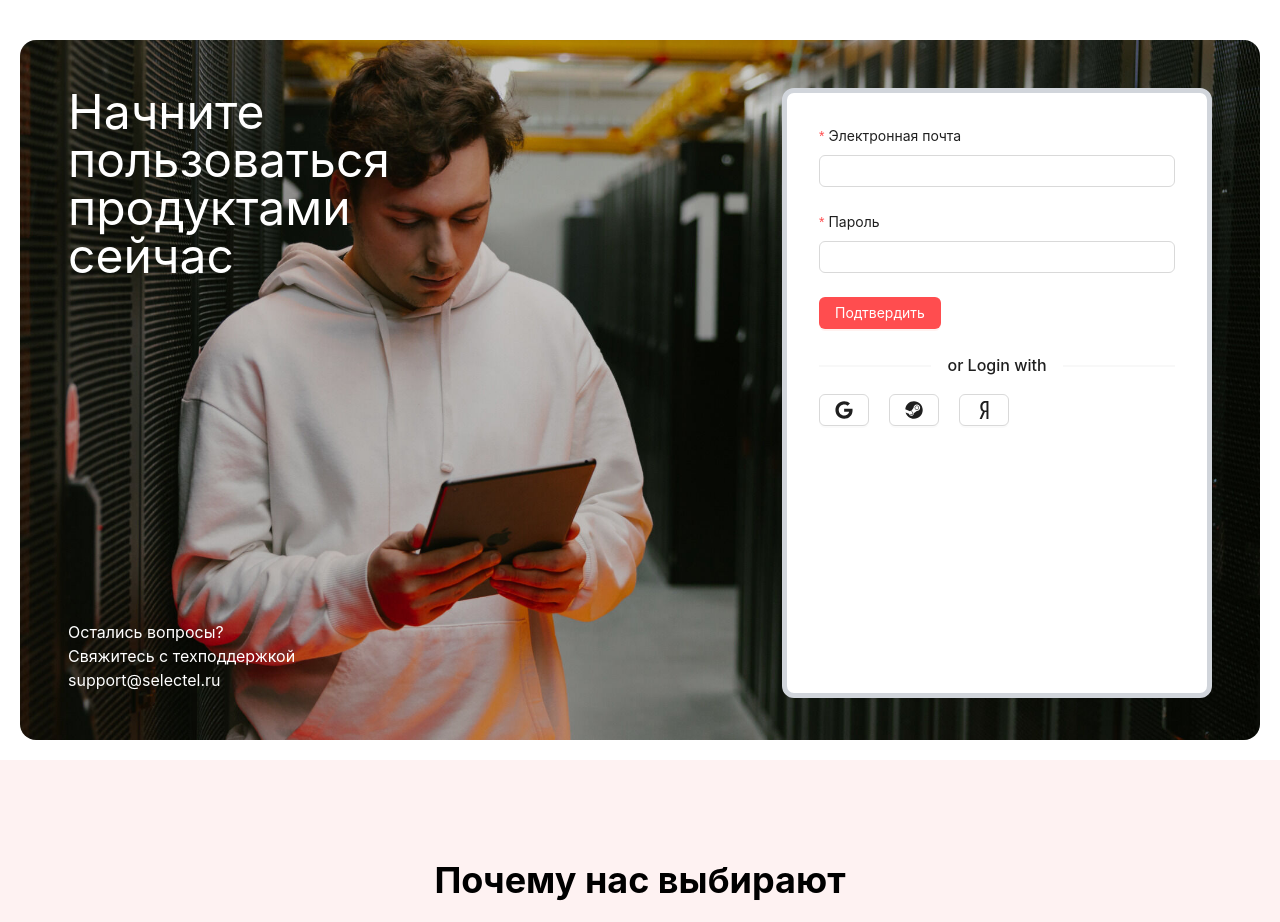
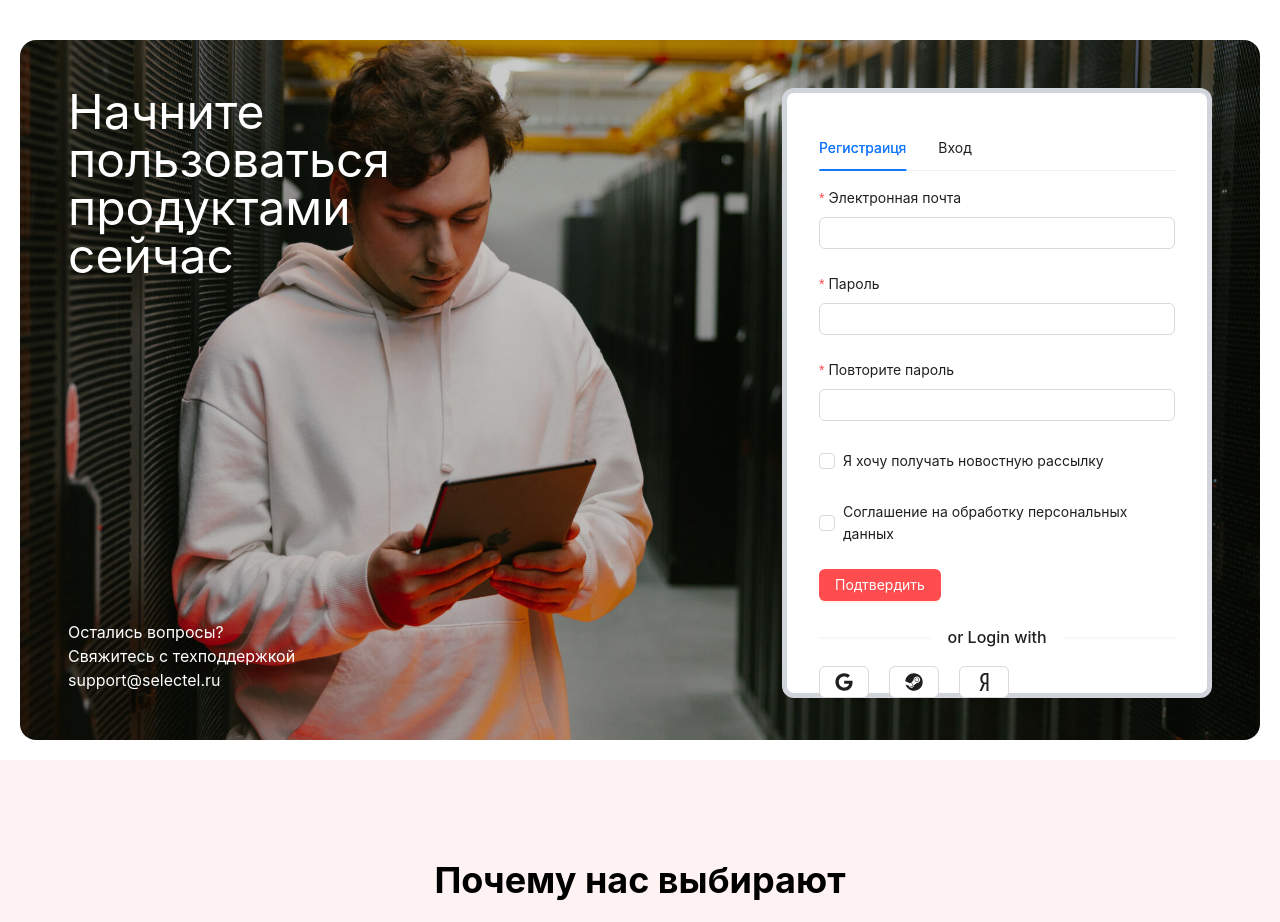
Before and after one commit to BibaBlloba/SelectServ2, a React (Vite) app in the folder frontend/: page /MasterLogin in a window 1280 px wide. Shown: the part 1580-2502 px from the top of the page. Built offline with nearby package versions, Linux system fonts and the light colour scheme.

Commit message:
Refactoring

```diff
--- a/frontend/src/components/Login.jsx
+++ b/frontend/src/components/Login.jsx
@@ -1,8 +1,6 @@
 import { Button, Divider, Form, Input } from 'antd'
 import axios from 'axios'
-import React, { useContext, useState } from 'react'
 import { FaGoogle, FaSteam, FaYandex } from 'react-icons/fa'
-import { UserContext, UserProvider } from '../context/UserContext'
 
 const onFinish = async (values) => {
   console.log('Success: ', values);
--- a/frontend/src/components/MasterRegister.jsx
+++ b/frontend/src/components/MasterRegister.jsx
@@ -1,42 +1,20 @@
-import { Anchor, Button, Checkbox, Divider, Form, Input } from "antd";
-import { useRef, useState, useEffect } from "react";
-import { FaGoogle, FaSteam, FaYandex } from "react-icons/fa";
+import { Tabs } from "antd";
 import Register from "./Register";
-import { Outlet } from "react-router-dom";
-
-const USER_REGEX = /^[a-zA-Z][a-zA-Z0-9-_]{3,23}$/;
-const PWD_REGEX = /^(?=.*[a-z])(?=.*[A-Z])(?=.[0-9])(?=.*[!@#$%^&*]).{8.36}$/;
-
-
-
+import Login from "./Login";
 
 const MasterRegister = () => {
-  const [loing, setLogin] = useState('');
-  const [password, setPassword] = useState('');
-
-  const onFinish = (values) => {
-    console.log("Success:", values.email);
-    setLogin(values.email);
-    setPassword(values.password);
-  };
-
-  const onFinishFailed = (errorInfo) => {
-    console.log("Failed:", errorInfo);
-  };
-
   const items = [
     {
-      key: "/masterRegister",
-      // label: "Основные",
-      // icon: <IoPerson size={20} />
+      key: '1',
+      label: 'Регистраиця',
+      children: <Register />,
     },
     {
-      key: "/masterLogin",
-      // label: "Платежная информация",
-      // icon: <FaMoneyBill size={20} />
-    },
-  ]
-
+      key: '2',
+      label: 'Вход',
+      children: <Login />,
+    }
+  ];
 
   return (
     <div className="bg-white p-5 hidden sm:block">
@@ -52,23 +30,7 @@ const MasterRegister = () => {
           </div>
         </div>
         <div className="bg-white rounded-xl border-[5px] border-solid border-gray-300 p-8 w-[430px] h-[610px] flex flex-col gap-4">
-          {/* <Anchor */}
-          {/*   direction="horizontal" */}
-          {/*   items={[ */}
-          {/*     { */}
-          {/*       key: 'Register', */}
-          {/*       href: '/MasterRegister', */}
-          {/*       title: 'Регистрация', */}
-          {/*     }, */}
-          {/*     { */}
-          {/*       key: 'Login', */}
-          {/*       href: '/MasterLogin', */}
-          {/*       title: 'Логин', */}
-          {/*     }, */}
-          {/*   ]} */}
-          {/* /> */}
-
-          <Outlet />
+          <Tabs defaultActiveKey="1" items={items} />
         </div>
       </div>
     </div>
```
Also changed, not shown: frontend/src/components/Register.jsx (+0 -11 lines).
